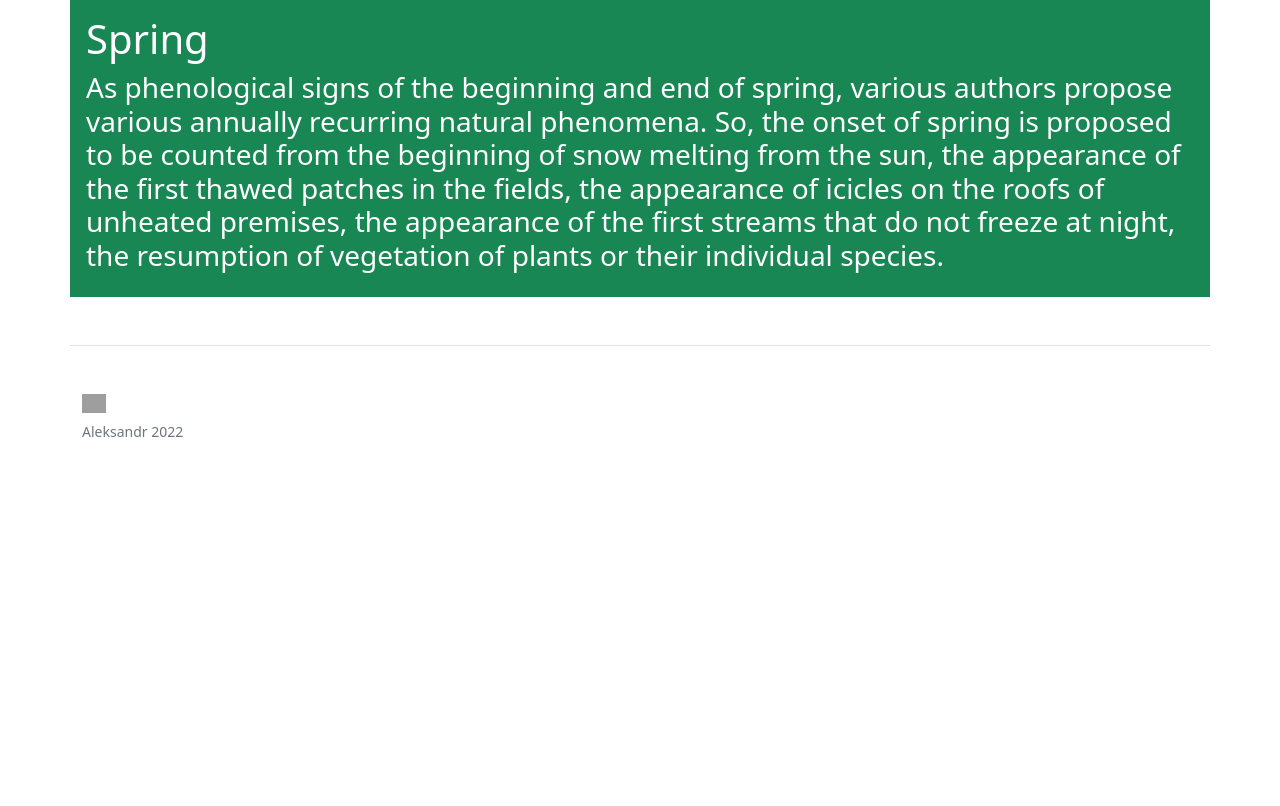
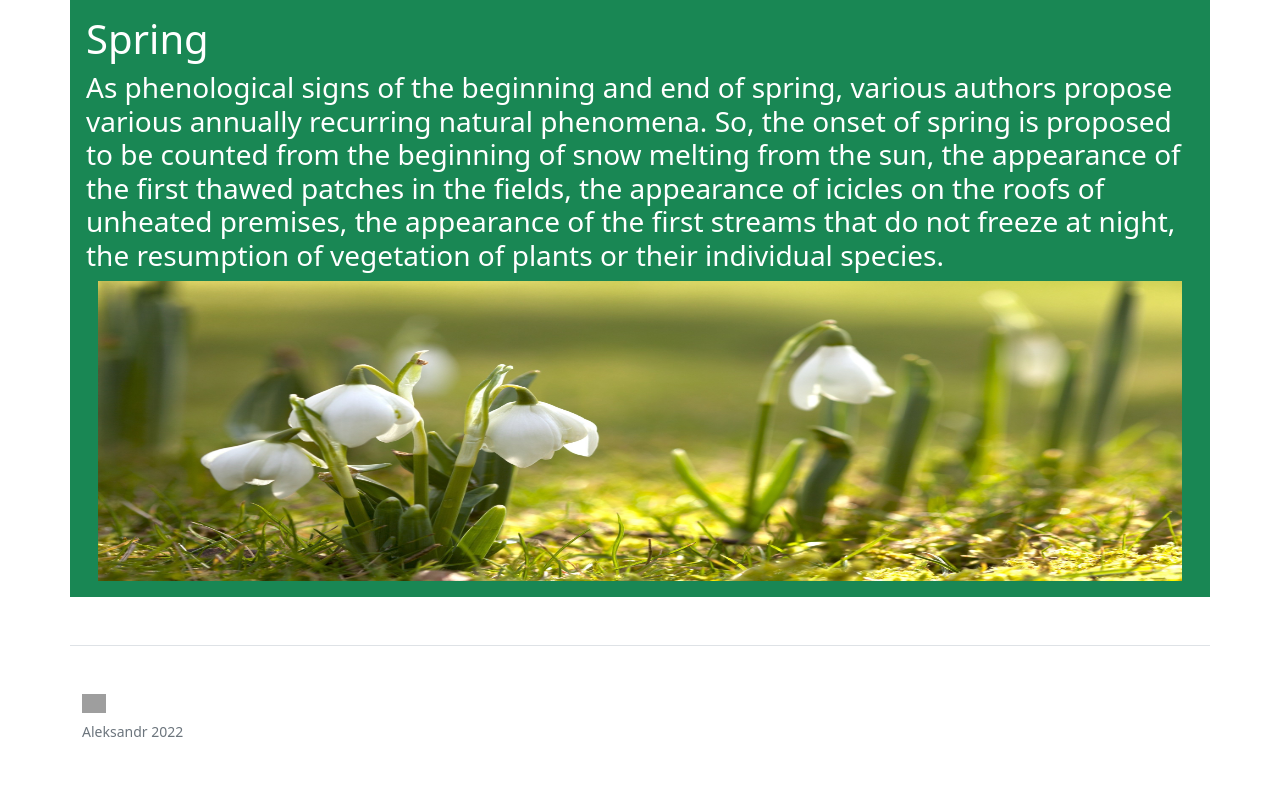
Before and after one commit to Zemlianik/Zemlianik---seasons, a Flask app: page /vesn in a window 1280 px wide. Shown: the part 152-958 px from the top of the page. Before the commit the page ends 589 px from the top, so only its background shows below. Run offline with Flask 2, Linux system fonts and the light colour scheme; grey boxes are pictures that could not be loaded.

Commit message:
фото весны

```diff
--- a/templates/vesn.html
+++ b/templates/vesn.html
@@ -13,6 +13,7 @@
 <div class="container p-3 mb-2 bg-success text-white">
 <h1>Spring</h1>
     <h3>As phenological signs of the beginning and end of spring, various authors propose various annually recurring natural phenomena. So, the onset of spring is proposed to be counted from the beginning of snow melting from the sun, the appearance of the first thawed patches in the fields, the appearance of icicles on the roofs of unheated premises, the appearance of the first streams that do not freeze at night, the resumption of vegetation of plants or their individual species.</h3>
+    <img class="container text-center" src="/static/foto/w.png" alt="" width="400" height="300">
 </div>
 {% endblock %}
 </html>
```
